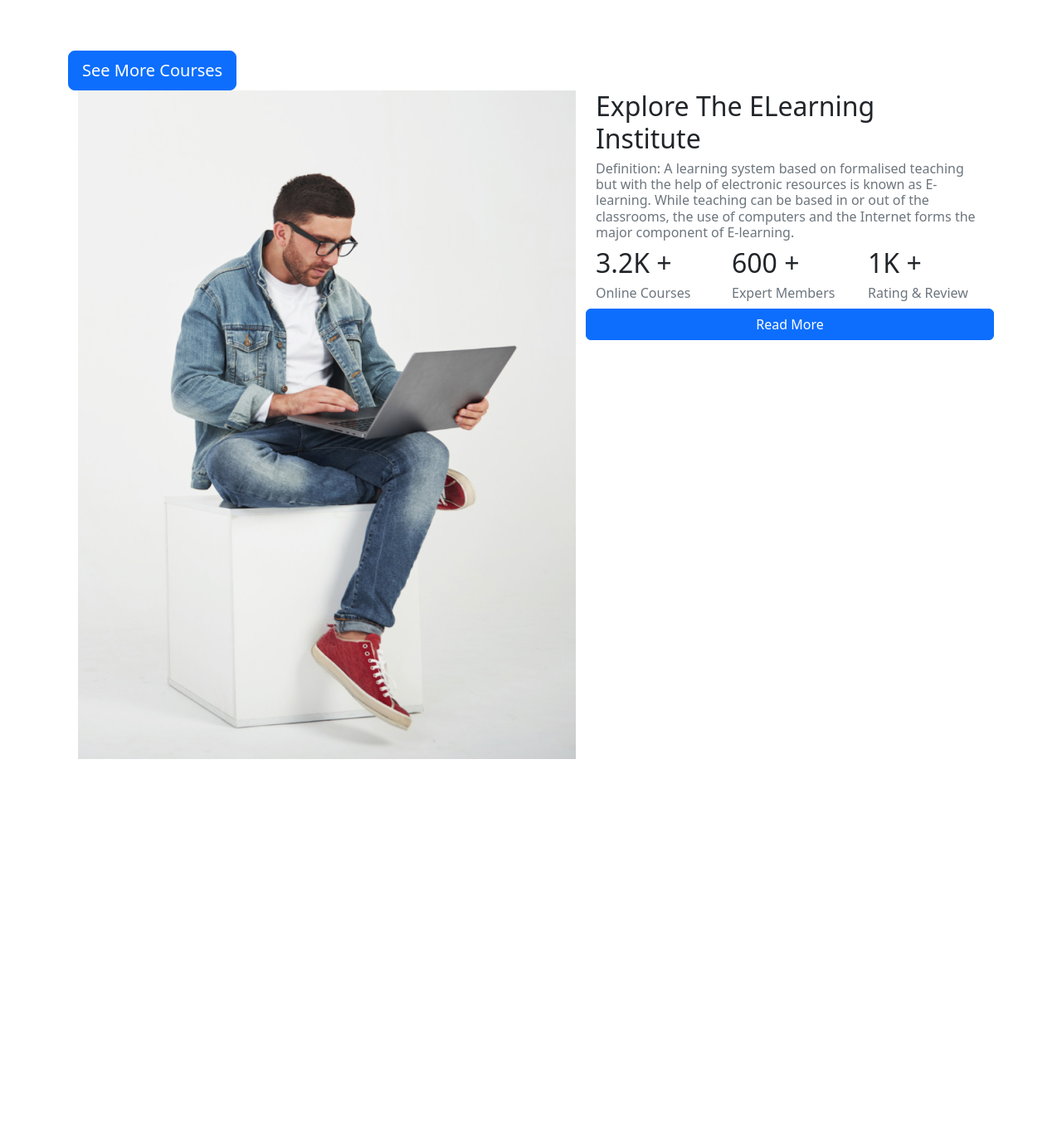
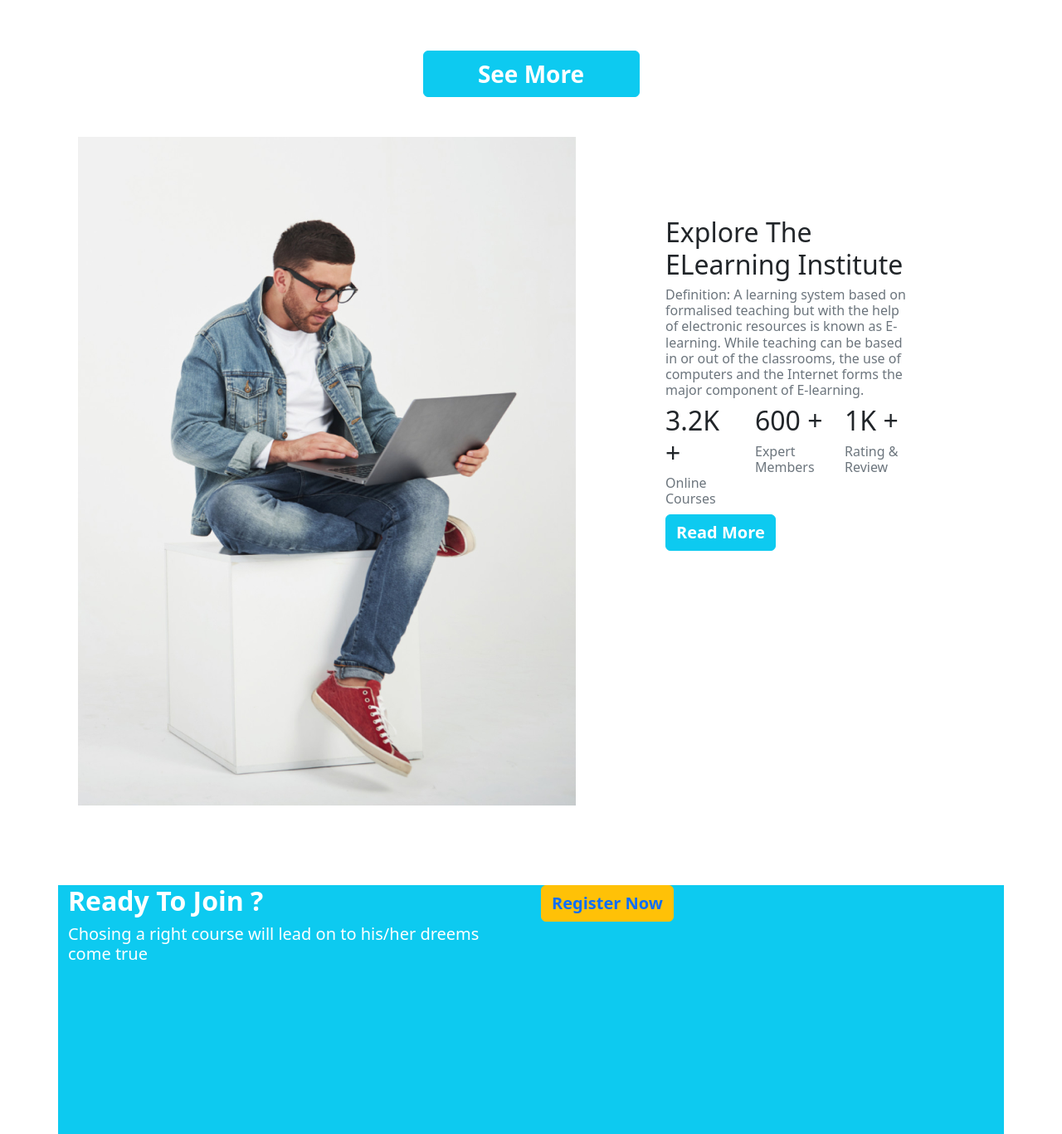
Before and after one commit to mknoa/Project-web, a plain HTML site: page index.html in a window 1280 px wide. Shown: the part 1798-3165 px from the top of the page at 83% size. Before the commit the page ends 2809 px from the top, so only its background shows below. Drawn offline with nearby package versions, Linux system fonts and the light colour scheme.

Commit message:
third Commit

```diff
--- a/index.html
+++ b/index.html
@@ -177,7 +177,11 @@
           </div>
         </div>
       </div>
-      <button type="button" class="btn btn-primary btn-lg mt-5 d-flex justify-content-evenly">See More Courses</button>
+      <div class="row">
+        <div class="col-3 mx-auto d-grid jutify content-center mt-5 mb-5">
+          <button type="button" class="btn btn-info fs-3 text-white fw-bold">See More</button>
+        </div>
+      </div>
     </section>
     <!-- section-courses End -->
     <div class="container">
@@ -185,12 +189,12 @@
         <div class="col md-4">
           <img src="images/working.png" alt="">
         </div>
-        <div class="col md-8">
-          <p class="h2">Explore The ELearning Institute</p>
+        <div class="col md-8 p-5 m-5">
+          <p class="h2 mb-10">Explore The ELearning Institute</p>
           <p class="h6 text-muted text-start">Definition: A learning system based on formalised teaching but with the
             help of electronic resources is known as E-learning. While teaching can be based in or out of the
             classrooms, the use of computers and the Internet forms the major component of E-learning.</p>
-          <div class="row">
+          <div class="row mt-11 pt-10">
             <div class="col">
               <p class="h2">3.2K +</p>
               <p class="h6 text-muted">Online Courses </p>
@@ -203,18 +207,27 @@
               <p class="h2">1K +</p>
               <p class="h6 text-muted">Rating & Review</p>
             </div>
-            <button type="button" class="btn btn-primary" style="x-5 Y-11">Read More</button>
+            <div class="row">
+              <div class="col">
+                <button type="button" class="btn btn-info fs-5 text-white fw-bold">Read More</button>
+              </div>
+            </div>
           </div>
         </div>
       </div>
-    </div>
-    <div class="down" style="height:100 px; width: auto; bg-info ">
-
-    </div>
-
 
   </main>
-
+  <div class="container bg-info" style="height: 300px;">
+    <div class="row">
+      <div class="col">
+        <p class="h2 fs-13 text-white fw-bold">Ready To Join ?</p>
+        <p class="h5 text-white fw-thin">Chosing a right course will lead on to his/her dreems come true</p>
+      </div>
+      <div class="col">
+        <button type="button" class="btn btn-warning fs-5 text-primary fw-bold">Register Now</button>
+      </div>
+    </div>
+  </div>
 
 
 
```
